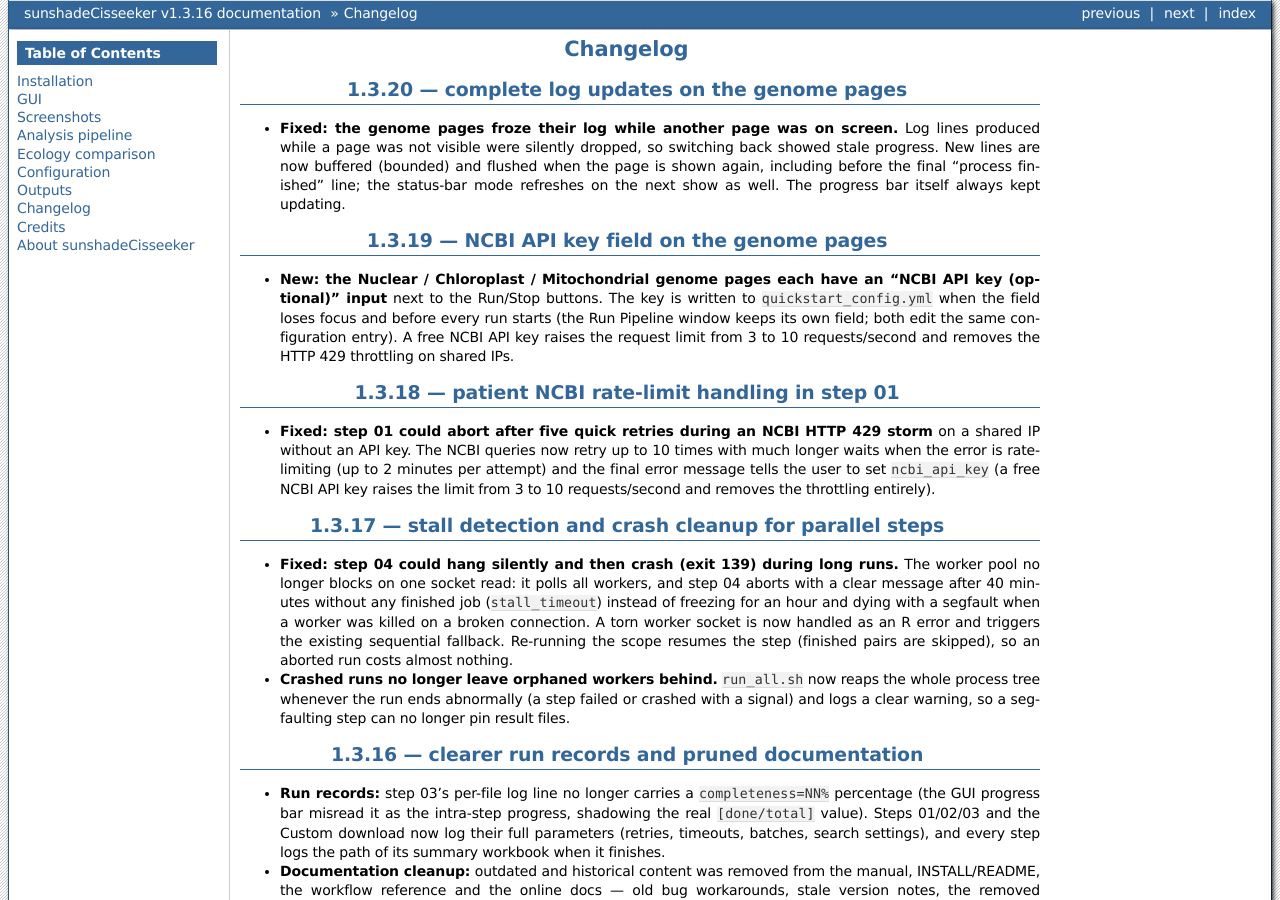
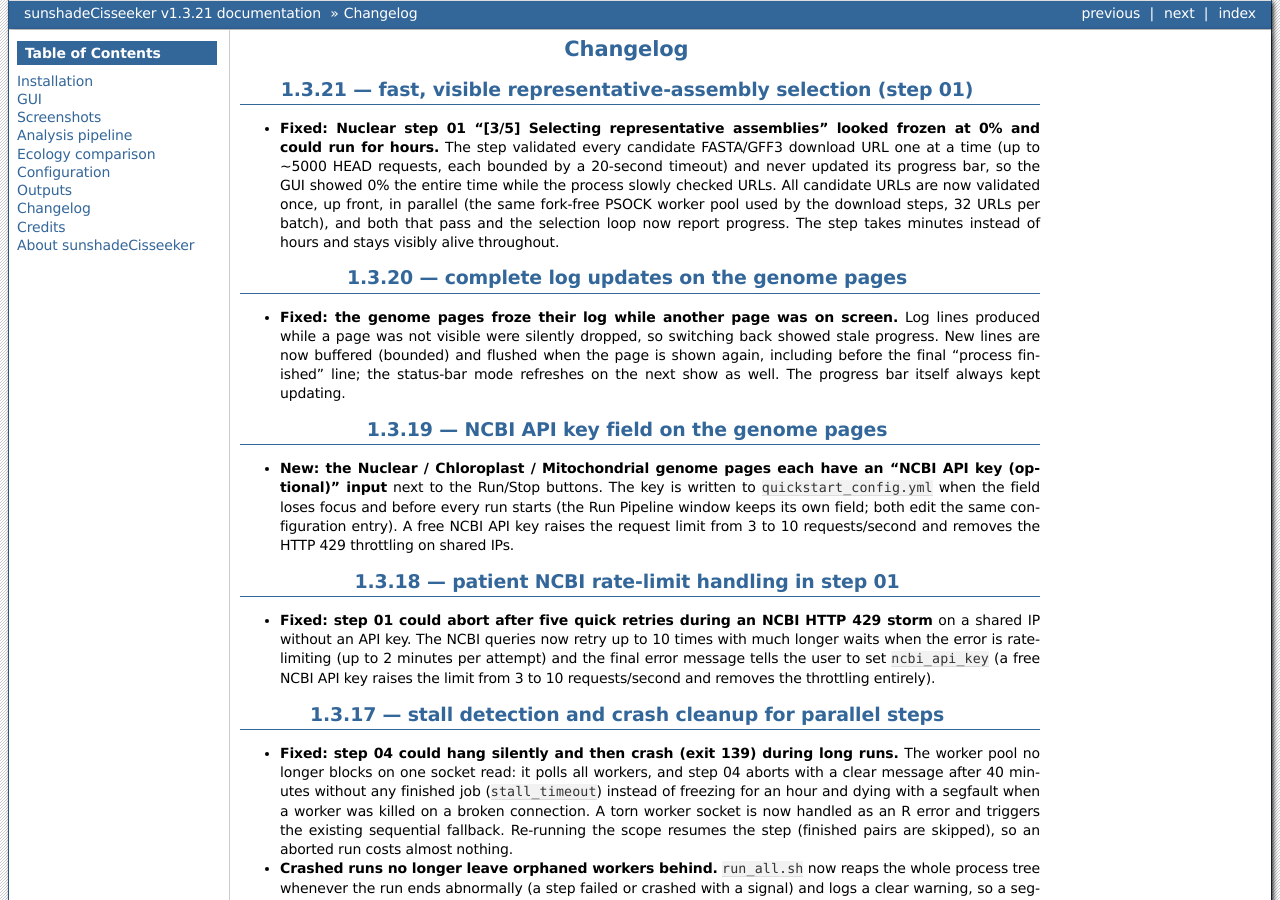
Before and after one commit to chenzhr23/sunshadeCisseeker-docs, a Sphinx documentation site: the page built from docs/content/Changelog.rst, in a window 1280 px wide and 900 px high. Built offline with Sphinx 7.4.7, drawn with Linux system fonts in a browser that asks for light colours; some of the changed text lies outside the part shown.

Commit message:
docs: v1.3.21 fast, visible representative-assembly selection

```diff
--- a/docs/conf.py
+++ b/docs/conf.py
@@ -9,8 +9,8 @@
 copyright = "2026, sunshadeCisseeker developers"
 
 # The short X.Y version and the full release version.
-version = "v1.3.16"
-release = "v1.3.16"
+version = "v1.3.21"
+release = "v1.3.21"
 
 extensions = [
     "sphinx.ext.autosectionlabel",
--- a/docs/content/About sunshadeCisseeker.rst
+++ b/docs/content/About sunshadeCisseeker.rst
@@ -4,7 +4,7 @@
 sunshadeCisseeker identifies, annotates and compares promoter
 cis-regulatory elements across sun / facultative / shade plants.
 
-The current release is **1.3.16**; see :doc:`Changelog` for what changed in
+The current release is **1.3.21**; see :doc:`Changelog` for what changed in
 each version.
 
 Highlights
--- a/docs/content/Changelog.rst
+++ b/docs/content/Changelog.rst
@@ -1,5 +1,18 @@
 Changelog
 =========
+
+1.3.21 — fast, visible representative-assembly selection (step 01)
+------------------------------------------------------------------
+
+* **Fixed: Nuclear step 01 "[3/5] Selecting representative assemblies" looked
+  frozen at 0% and could run for hours.** The step validated every candidate
+  FASTA/GFF3 download URL one at a time (up to ~5000 HEAD requests, each
+  bounded by a 20-second timeout) and never updated its progress bar, so the
+  GUI showed 0% the entire time while the process slowly checked URLs. All
+  candidate URLs are now validated once, up front, in parallel (the same
+  fork-free PSOCK worker pool used by the download steps, 32 URLs per batch),
+  and both that pass and the selection loop now report progress. The step
+  takes minutes instead of hours and stays visibly alive throughout.
 
 1.3.20 — complete log updates on the genome pages
 --------------------------------------------------
```
